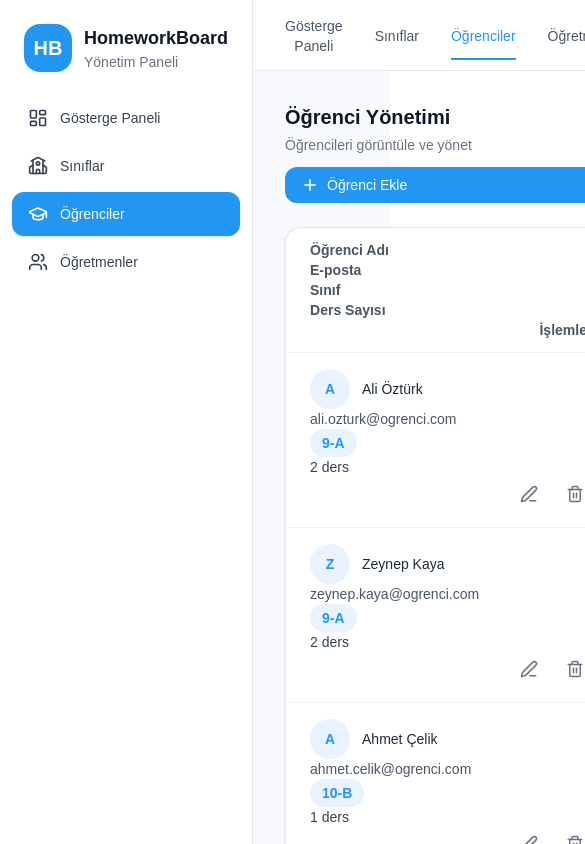
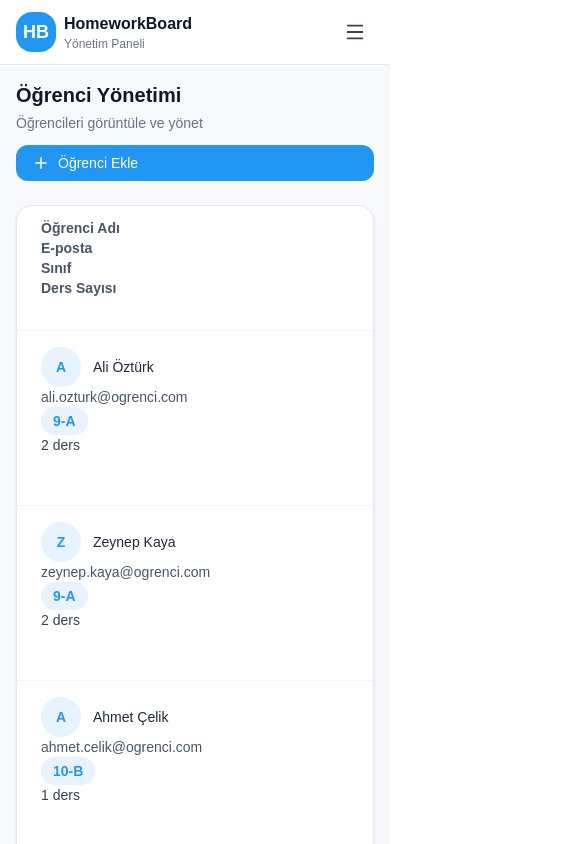
Before and after one commit to Busra-Demirkesen/odev-takip-app, a Next.js app: page /dashboard/admin in a window 390 px wide. Shown: the top 844 px of the page, 585 px wide, since content can reach past the window. Built offline with nearby package versions, Linux system fonts and the light colour scheme.

Commit message:
feat: enhance admin shell layout with mobile navigation and sidebar improvements

```diff
--- a/app/components/admin/AdminShell.tsx
+++ b/app/components/admin/AdminShell.tsx
@@ -1,6 +1,7 @@
 "use client";
 
-import type { ReactNode } from "react";
+import { useState, type ReactNode } from "react";
+import { Menu, X } from "lucide-react";
 import { Sidebar } from "./Sidebar";
 import { TopNav } from "./TopNav";
 
@@ -10,13 +11,58 @@ type AdminShellProps = {
 };
 
 export function AdminShell({ children, activeSection = "dashboard" }: AdminShellProps) {
+  const [isMobileNavOpen, setIsMobileNavOpen] = useState(false);
+
+  const closeMobileNav = () => setIsMobileNavOpen(false);
+
   return (
-    <div className="min-h-screen bg-[#f7f9fc] text-gray-900 flex">
-      <Sidebar />
-      <div className="flex-1 flex flex-col">
-        <TopNav activeKey={activeSection} />
-        <main className="flex-1 p-8">{children}</main>
+    <div className="min-h-screen bg-[#f7f9fc] text-gray-900">
+      {/* Mobile top bar */}
+      <div className="lg:hidden sticky top-0 z-30 bg-white border-b border-gray-200 px-4 py-3 flex items-center justify-between">
+        <div className="flex items-center gap-2">
+          <div className="h-10 w-10 rounded-2xl bg-[#2196F3] text-white flex items-center justify-center text-lg font-semibold">
+            HB
+          </div>
+          <div>
+            <p className="text-base font-semibold">HomeworkBoard</p>
+            <p className="text-xs text-gray-500">Yönetim Paneli</p>
+          </div>
+        </div>
+        <button
+          type="button"
+          onClick={() => setIsMobileNavOpen((prev) => !prev)}
+          className="p-2 rounded-lg text-gray-700 hover:bg-gray-100"
+          aria-label="Menüyü aç/kapat"
+        >
+          {isMobileNavOpen ? <X size={22} /> : <Menu size={22} />}
+        </button>
       </div>
+
+      <div className="flex">
+        <Sidebar className="hidden lg:flex" />
+
+        <div className="flex-1 flex flex-col min-w-0">
+          <TopNav activeKey={activeSection} className="hidden lg:block" />
+          <main className="flex-1 p-4 sm:p-6 lg:p-8">{children}</main>
+        </div>
+      </div>
+
+      {/* Mobile drawer */}
+      {isMobileNavOpen ? (
+        <div className="lg:hidden fixed inset-0 z-40">
+          <div
+            className="absolute inset-0 bg-black/40"
+            onClick={closeMobileNav}
+            aria-hidden
+          />
+          <div className="absolute left-0 top-0 h-full w-72 max-w-[80%] bg-white shadow-xl overflow-y-auto pb-6">
+            <Sidebar className="border-r-0" onNavigate={closeMobileNav} />
+            <div className="mt-2">
+              <TopNav activeKey={activeSection} className="border-t border-gray-200" />
+            </div>
+          </div>
+        </div>
+      ) : null}
     </div>
   );
 }
--- a/app/components/admin/Sidebar.tsx
+++ b/app/components/admin/Sidebar.tsx
@@ -1,5 +1,6 @@
 "use client";
 
+import type React from "react";
 import Link from "next/link";
 import { usePathname } from "next/navigation";
 import {
@@ -26,14 +27,24 @@ const NAV_ITEMS: NavItem[] = [
 
 type SidebarProps = {
   fallbackActiveHref?: string;
+  className?: string;
+  onNavigate?: () => void;
 };
 
-export function Sidebar({ fallbackActiveHref = "/dashboard/admin/students" }: SidebarProps) {
+export function Sidebar({
+  fallbackActiveHref = "/dashboard/admin/students",
+  className,
+  onNavigate,
+}: SidebarProps) {
   const pathname = usePathname();
   const isRoot = pathname === "/dashboard/admin";
 
   return (
-    <aside className="w-64 bg-white border-r border-gray-200 flex flex-col">
+    <aside
+      className={`w-64 bg-white border-r border-gray-200 flex flex-col ${
+        className ? className : ""
+      }`}
+    >
       <div className="px-6 py-6 flex items-center gap-3">
         <div className="h-12 w-12 rounded-2xl bg-[#2196F3] text-white flex items-center justify-center text-xl font-semibold">
           HB
@@ -54,6 +65,7 @@ export function Sidebar({ fallbackActiveHref = "/dashboard/admin/students" }: Si
             <Link
               key={item.href}
               href={item.href}
+              onClick={onNavigate}
               className={`flex items-center gap-3 px-4 py-3 rounded-xl transition-colors ${
                 isActive
                   ? "bg-[#2196F3] text-white shadow-sm"
@@ -68,11 +80,17 @@ export function Sidebar({ fallbackActiveHref = "/dashboard/admin/students" }: Si
       </nav>
 
       <div className="px-3 pb-6 space-y-2">
-        <button className="w-full flex items-center gap-3 px-4 py-3 rounded-xl text-gray-700 hover:bg-gray-100 transition-colors">
+        <button
+          className="w-full flex items-center gap-3 px-4 py-3 rounded-xl text-gray-700 hover:bg-gray-100 transition-colors"
+          onClick={onNavigate}
+        >
           <Settings size={20} />
           <span className="text-sm font-medium">Ayarlar</span>
         </button>
-        <button className="w-full flex items-center gap-3 px-4 py-3 rounded-xl text-red-600 hover:bg-red-50 transition-colors">
+        <button
+          className="w-full flex items-center gap-3 px-4 py-3 rounded-xl text-red-600 hover:bg-red-50 transition-colors"
+          onClick={onNavigate}
+        >
           <LogOut size={20} />
           <span className="text-sm font-medium">Çıkış Yap</span>
         </button>
--- a/app/components/admin/StudentTable.tsx
+++ b/app/components/admin/StudentTable.tsx
@@ -16,6 +16,8 @@ type StudentTableProps = {
 export function StudentTable({ students, onEdit, onDelete }: StudentTableProps) {
   return (
     <div className="bg-white rounded-2xl border border-gray-200 shadow-sm overflow-hidden">
+      <div className="overflow-x-auto">
+        <div className="min-w-[720px]">
           <div className="grid grid-cols-[2.2fr,2.2fr,1fr,1fr,1fr] px-6 py-3 text-sm font-semibold text-gray-600 border-b border-gray-100">
             <div>Öğrenci Adı</div>
             <div>E-posta</div>
@@ -65,5 +67,7 @@ export function StudentTable({ students, onEdit, onDelete }: StudentTableProps)
             ))}
           </div>
         </div>
+      </div>
+    </div>
   );
 }
--- a/app/components/admin/TopNav.tsx
+++ b/app/components/admin/TopNav.tsx
@@ -2,6 +2,7 @@
 
 type TopNavProps = {
   activeKey?: "dashboard" | "classes" | "students" | "teachers";
+  className?: string;
 };
 
 const TABS = [
@@ -11,9 +12,11 @@ const TABS = [
   { key: "teachers" as const, label: "Öğretmenler" },
 ];
 
-export function TopNav({ activeKey = "dashboard" }: TopNavProps) {
+export function TopNav({ activeKey = "dashboard", className }: TopNavProps) {
   return (
-    <div className="bg-white border-b border-gray-200">
+    <div
+      className={`bg-white border-b border-gray-200 ${className ? className : ""}`}
+    >
       <div className="px-8">
         <nav className="flex items-center gap-8">
           {TABS.map((tab) => {
```
Lines whose indentation alone changed are shown as unchanged.
